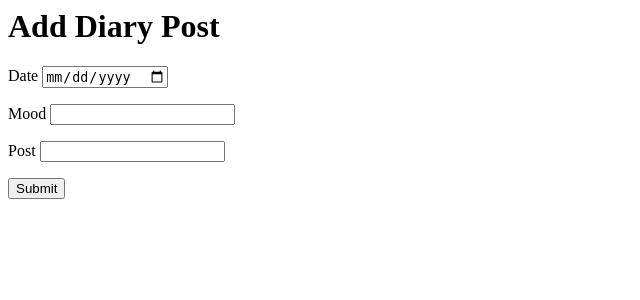
After one commit to jwnicholas99/Brown-Hack-Health-2019---Misdiagnosis-of-Mental-Health-Issues, a Flask app: template app/templates/addPost.html in a window 1280 px wide. The commit adds this page. Shown: the top 300 px of the page, without its empty margins (0-640 px from the left). Run offline with Flask 2, Linux system fonts and the light colour scheme; the template is opened without the code that fills it: most values are stand-ins (such as "Sample title", 1, 10 or a date in 2020); form fields are guessed from the names that the template uses.

Commit message:
adding diary posts

```diff
--- a/app/routes.py
+++ b/app/routes.py
@@ -1,6 +1,6 @@
 from app import app, db
 from flask import render_template, url_for, redirect, flash, request
-from flask_login import current_user, login_user, logout_user
+from flask_login import login_required, current_user, login_user, logout_user
 from app.forms import LoginForm, RegistrationForm, DiaryForm
 from app.models import User, Diary
 from functools import wraps
@@ -53,11 +53,14 @@ def registration():
             return redirect(url_for('indexPatient'))
         form = RegistrationForm()
         if form.validate_on_submit():
-            user = User(username=form.username.data, email=form.email.data)
-            user.is_psychiatrist = form.is_psychiatrist.data
+            user = User(username=form.username.data)
             user.set_password(form.password.data)
-            db.session.add(user)
-            db.session.commit()
-            flash('Your accoutn has been registered!')
-            return redirect(url_for('login'))
-    return render_template('registration.html', title='Register', form=form)
+
+@app.route('/addPost')
+@login_required(role="Patient")
+def addPost():
+    form = DiaryForm()
+    if form.validate_on_submit():
+        new_post = Diary(date=form.date.data, mood=form.mood.data, post=form.post.data)
+        current_user.diary.append(new_post)
+        return redirect(url_for('indexPatient'))
--- /dev/null
+++ b/app/templates/addPost.html
@@ -0,0 +1,30 @@
+{% extends "base.html" %}
+
+{% block content %}
+  <h1> Add Diary Post </h1>
+  <form action = "" method = "post" novalidate>
+    {{ form.hidden_tag }}
+    <p>
+      {{ form.date.label }}
+      {{ form.date() }}
+      {% for error in form.date.errors %}
+      <span style="color: red;">[{{ error }}]</span>
+      {% endfor %}
+    </p>
+    <p>
+      {{ form.mood.label }}
+      {{ form.mood() }}
+      {% for error in form.mood.errors %}
+      <span style="color: red;">[{{ error }}]</span>
+      {% endfor %}
+    </p>
+    <p>
+      {{ form.post.label }}
+      {{ form.post() }}
+      {% for error in form.post.errors %}
+      <span style="color: red;">[{{ error }}]</span>
+      {% endfor %}
+    </p>
+    <p> {{ form.submit() }} </p>
+  </form>
+{% endblock %}
--- a/app/templates/login.html
+++ b/app/templates/login.html
@@ -1,4 +1,4 @@
-{% extends base.html %}
+{% extends "base.html" %}
 
 {% block content %}
     <h1>Sign In</h1>
```
Also changed, not shown: app/forms.py (+4 -3 lines), app/models.py (line endings or trailing spaces).
